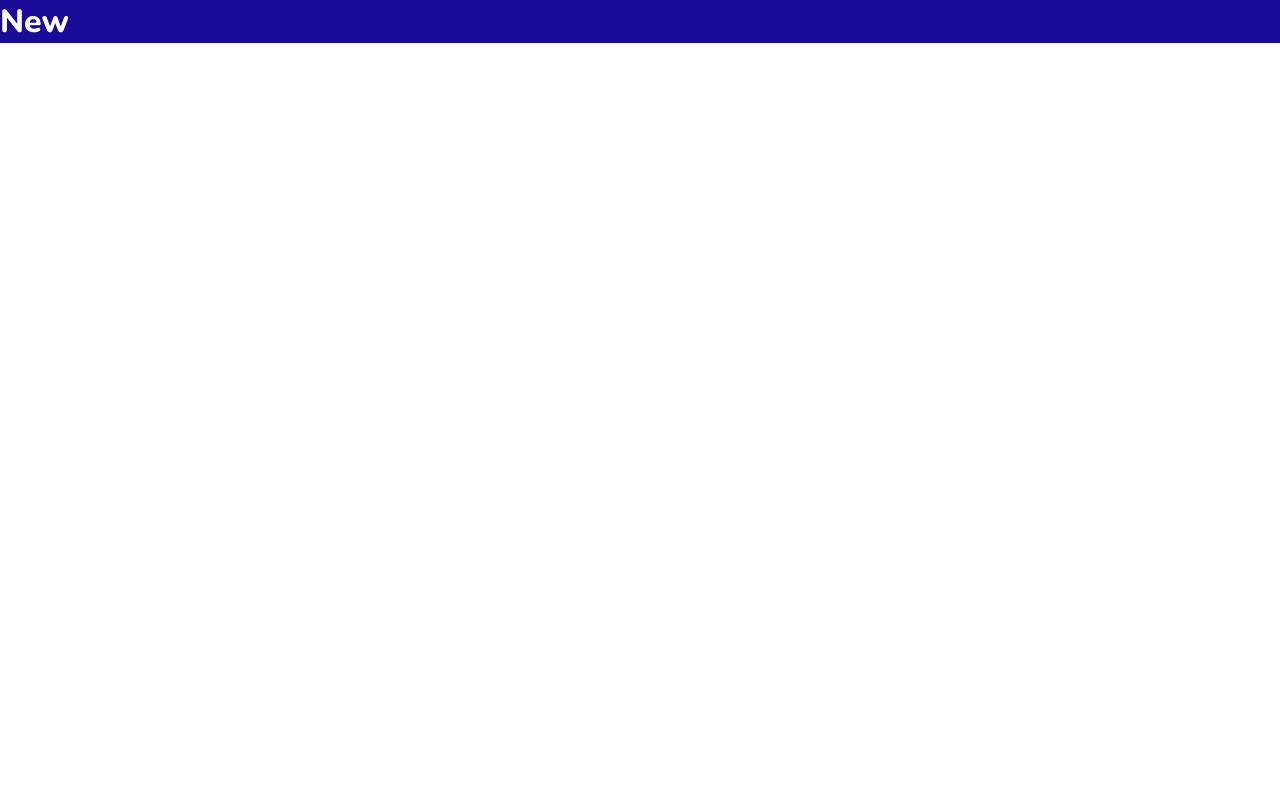
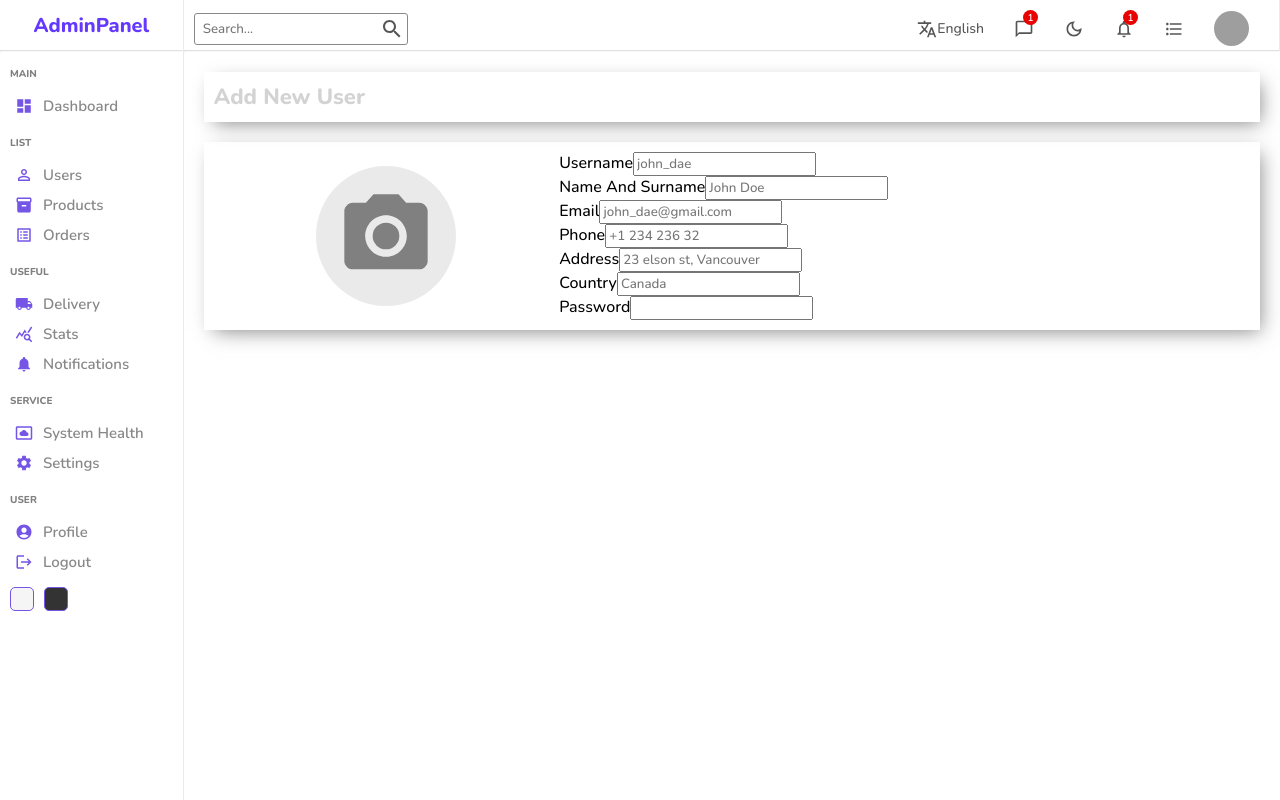
Before and after one commit to Karanpreet2001/admin-panel, a React (Create React App) app: page /users/new in a window 1280 px wide. Built offline with nearby package versions, Linux system fonts and the light colour scheme; grey boxes are pictures that could not be loaded.

Commit message:
adding single page

```diff
--- a/src/components/charts/Charts.jsx
+++ b/src/components/charts/Charts.jsx
@@ -1,7 +1,7 @@
 import "./charts.scss";
 import { AreaChart, Area, XAxis, YAxis, CartesianGrid, Tooltip, Legend, ResponsiveContainer } from 'recharts';
 
-const Chart = () => {
+const Chart = ({aspect, title}) => {
 
 
     const data = [
@@ -18,8 +18,8 @@
     return (
         <div className="charts-container">
 
-             <div className="title">Last 6 months (Revenue)</div>
-          <ResponsiveContainer width="100%" height={290}>
+             <div className="title">{title}</div>
+          <ResponsiveContainer width="100%" aspect={aspect} >
           <AreaChart
           width={500}
           height={400}
--- a/src/pages/home/Home.jsx
+++ b/src/pages/home/Home.jsx
@@ -21,7 +21,7 @@
                 </div>
             <div className="charts">
                 <Featured/>
-                <Chart/>
+                <Chart aspect={2.5/1} title="Last 6 months (Revenue)"/>
             </div>
             <div className="listContainer">
                 <div className="listTitle">Latest Transaction</div>
--- a/src/pages/new/New.jsx
+++ b/src/pages/new/New.jsx
@@ -1,10 +1,62 @@
 
+import NavBar from "../../components/navbar/NavBar";
+import SideBar from "../../components/sidebar/SideBar";
 import "./new.scss";
+import CameraAltIcon from '@mui/icons-material/CameraAlt';
 
 const New = () => {
     return (
         <div className="new">
-        <h1 className="title">New</h1>
+            <SideBar/>
+        <div className="newContainer">
+            <NavBar/>
+            <div className="top">
+                <h1>Add New User</h1>
+            </div>
+            <div className="bottom">
+                <div className="left">
+                    <CameraAltIcon className="camera"/>
+                </div>
+                <div className="right">
+                    <form>
+                        <div className="formInput">
+                            <label htmlFor="user">Username</label>
+                            <input type="text" placeholder="john_dae"/>
+                        </div>
+
+                        <div className="formInput">
+                            <label htmlFor="name">Name And Surname</label>
+                            <input type="text" placeholder="John Doe"/>
+                        </div>
+
+                        <div className="formInput">
+                            <label htmlFor="Email">Email</label>
+                            <input type="email" placeholder="john_dae@gmail.com"/>
+                        </div>
+
+                        <div className="formInput">
+                            <label htmlFor="Phone">Phone</label>
+                            <input type="text" placeholder="+1 234 236 32"/>
+                        </div>
+
+                        <div className="formInput">
+                            <label htmlFor="address">Address</label>
+                            <input type="email" placeholder="23 elson st, Vancouver"/>
+                        </div>
+
+                        <div className="formInput">
+                            <label htmlFor="country">Country</label>
+                            <input type="text" placeholder="Canada"/>
+                        </div>
+
+                        <div className="formInput">
+                            <label htmlFor="password">Password</label>
+                            <input type="password"/>
+                        </div>
+                    </form>
+                </div>
+            </div>
+        </div>
     </div>
      );
 }
--- a/src/pages/new/new.scss
+++ b/src/pages/new/new.scss
@@ -1,8 +1,46 @@
 
 .new{
-    background-color: rgb(26, 12, 153);
+    display: flex;
 
-    .title{
-        color: white;
+
+    .newContainer{
+        flex: 6;
+
+        .top, .bottom{
+            padding: 10px;
+            margin: 20px;
+            display: flex;
+            -webkit-box-shadow: 5px 6px 19px -5px rgba(0,0,0,0.47);
+            box-shadow: 5px 6px 19px -5px rgba(130, 129, 130, 0.97);
+
+            h1{
+                color: lightgray;
+                font-size: 22px;
+            }
+
+            .left{
+                flex: 1;
+                display: flex;
+                align-items: center;
+                justify-content: center;
+
+                .camera{
+                    font-size: 100px;
+                background-color: rgba(128, 128, 128, 0.167);
+                color: gray;
+                padding: 20px;
+                border-radius: 50%;
+                cursor: pointer;
+
+
+                }
+            }
+            .right{
+                flex: 2;
+            }
+        }
+
+
+
     }
 }
--- a/src/pages/single/Single.jsx
+++ b/src/pages/single/Single.jsx
@@ -1,6 +1,9 @@
 import NavBar from "../../components/navbar/NavBar";
 import SideBar from "../../components/sidebar/SideBar";
+import Chart from "../../components/charts/Charts"
 import "./single.scss";
+import List from "../list/List";
+import Tablular from "../../components/table/Table";
 
 
 const Single = () => {
@@ -9,6 +12,49 @@
             <SideBar/>
         <div className="singleContainer">
             <NavBar/>
+            <div className="top">
+                <div className="left">
+                    <div className="editButton">Edit</div>
+                    <h1 className="title">Information</h1>
+                    <div className="item">
+                        <img src="https://images.pexels.com/photos/1375849/pexels-photo-1375849.jpeg?auto=compress&cs=tinysrgb&w=400" alt="" className="itemImg" />
+                        <div className="details">
+                            <h1 className="itemTitle">Jane Doe</h1>
+                            <div className="detailItem">
+                                <span className="itemKey">Email:</span>
+                                <span className="itemValue">janedoe@gmail.com</span>
+                            </div>
+
+                            <div className="detailItem">
+                                <span className="itemKey">Phone:</span>
+                                <span className="itemValue">+1 23 43 23</span>
+                            </div>
+
+                            <div className="detailItem">
+                                <span className="itemKey">Address:</span>
+                                <span className="itemValue">23 Main st. New York</span>
+                            </div>
+
+                            <div className="detailItem">
+                                <span className="itemKey">Country:</span>
+                                <span className="itemValue">USA</span>
+                            </div>
+
+                        </div>
+                    </div>
+                </div>
+
+                <div className="right">
+
+                    <Chart aspect={3/1} title="User Spending (Last 6 months)"/>
+                </div>
+
+            </div>
+            <div className="bottom">
+            <h1 className="title">Last Transactions</h1>
+
+                <Tablular/>
+            </div>
             </div>
 
     </div>
--- a/src/pages/single/single.scss
+++ b/src/pages/single/single.scss
@@ -4,5 +4,95 @@
 
     .singleContainer{
         flex: 6;
+
+        .top{
+            padding: 20px;
+            display: flex;
+            gap: 20px;
+
+            .left{
+                flex: 1.5;
+                -webkit-box-shadow: 5px 6px 19px -5px rgba(0,0,0,0.47);
+                box-shadow: 5px 6px 19px -5px rgba(130, 129, 130, 0.97);
+                padding: 20px;
+                position: relative;
+
+
+                .editButton{
+                    position: absolute;
+                    top: 0%;
+                    right: 0%;
+                    padding:  10px 20px;
+                    font-size: 14px;
+                    font-weight: bold;
+                    color: #7451f8;
+                    border-radius: 0 0 0 10px;
+                    background-color: #7551f818;
+                    cursor: pointer;
+
+
+                }
+                .title{
+                    font-size: 28px;
+                    text-transform: uppercase;
+                    font-weight: normal;
+                    padding-bottom: 10px;
+                    color: rgba(128, 128, 128, 0.537);
+                }
+                .item{
+                    display: flex;
+                    gap: 20px;
+
+                    .itemImg{
+                        width: 100px;
+                        height: 100px;
+                        border-radius: 50%;
+                        object-fit: cover;
+                    }
+
+                    .details{
+                        .itemTitle{
+                            margin-bottom: 20px;
+                            color: #555;
+                            margin-top: 20px;
+                        }
+                        .detailItem{
+
+                            margin-bottom: 10px;
+                            font-size: 14px;
+
+                            .itemKey{
+                                font-weight: bold;
+                                color: gray;
+                                margin-right: 5px;
+                            }
+
+                            .itemValue{
+                                font-weight: bold;
+                            }
+                        }
+                    }
+                }
+            }
+            .right{
+
+                flex: 3;
+            }
+        }
+
+        .bottom{
+            padding: 20px;
+            margin: 10px 20px;
+            -webkit-box-shadow: 5px 6px 19px -5px rgba(0,0,0,0.47);
+            box-shadow: 5px 6px 19px -5px rgba(130, 129, 130, 0.97);
+
+            .title{
+                font-size: 28px;
+                text-transform: uppercase;
+                font-weight: normal;
+                padding-bottom: 10px;
+                color: rgba(128, 128, 128, 0.537);
+            }
+        }
     }
 }
```
